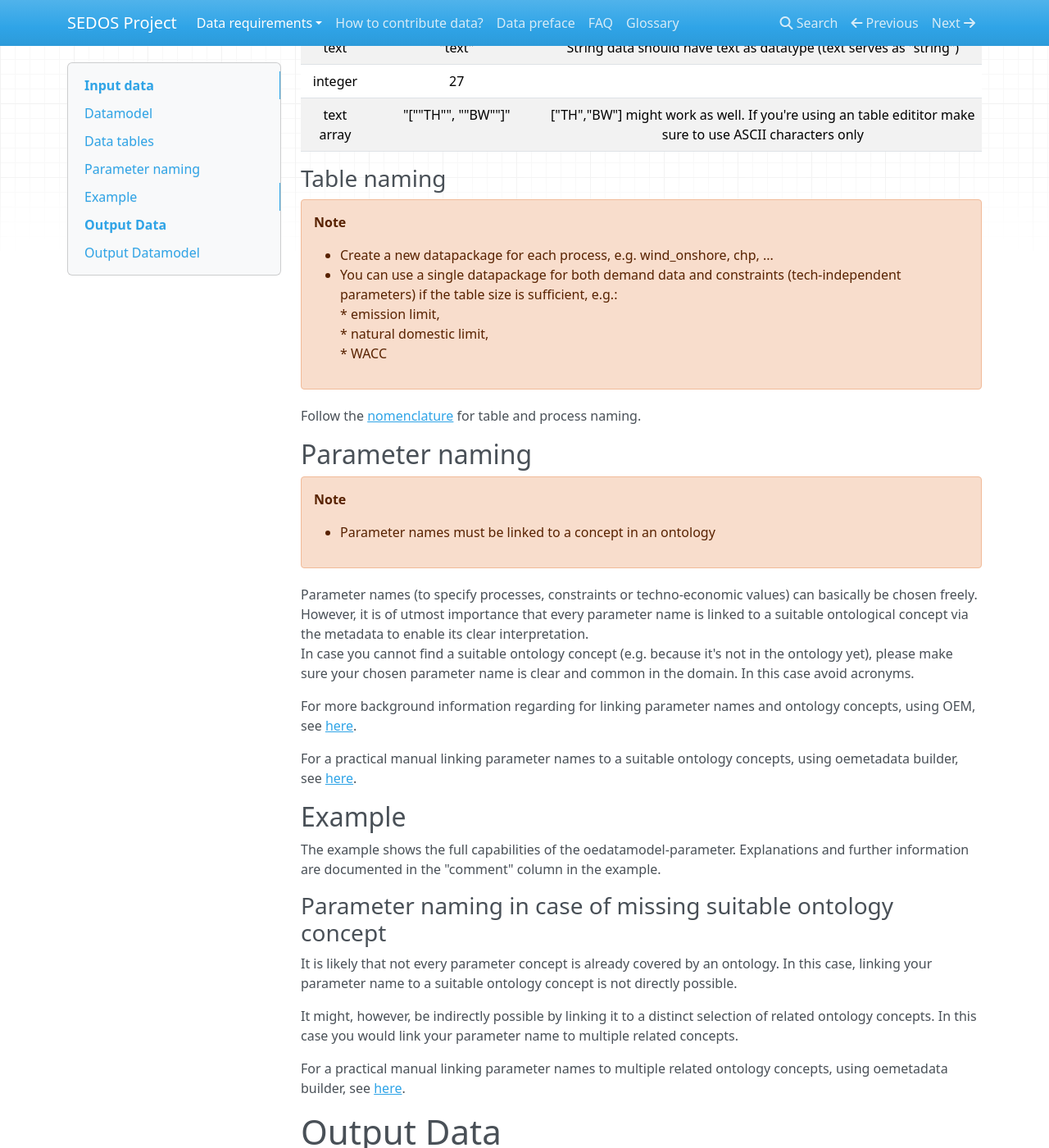
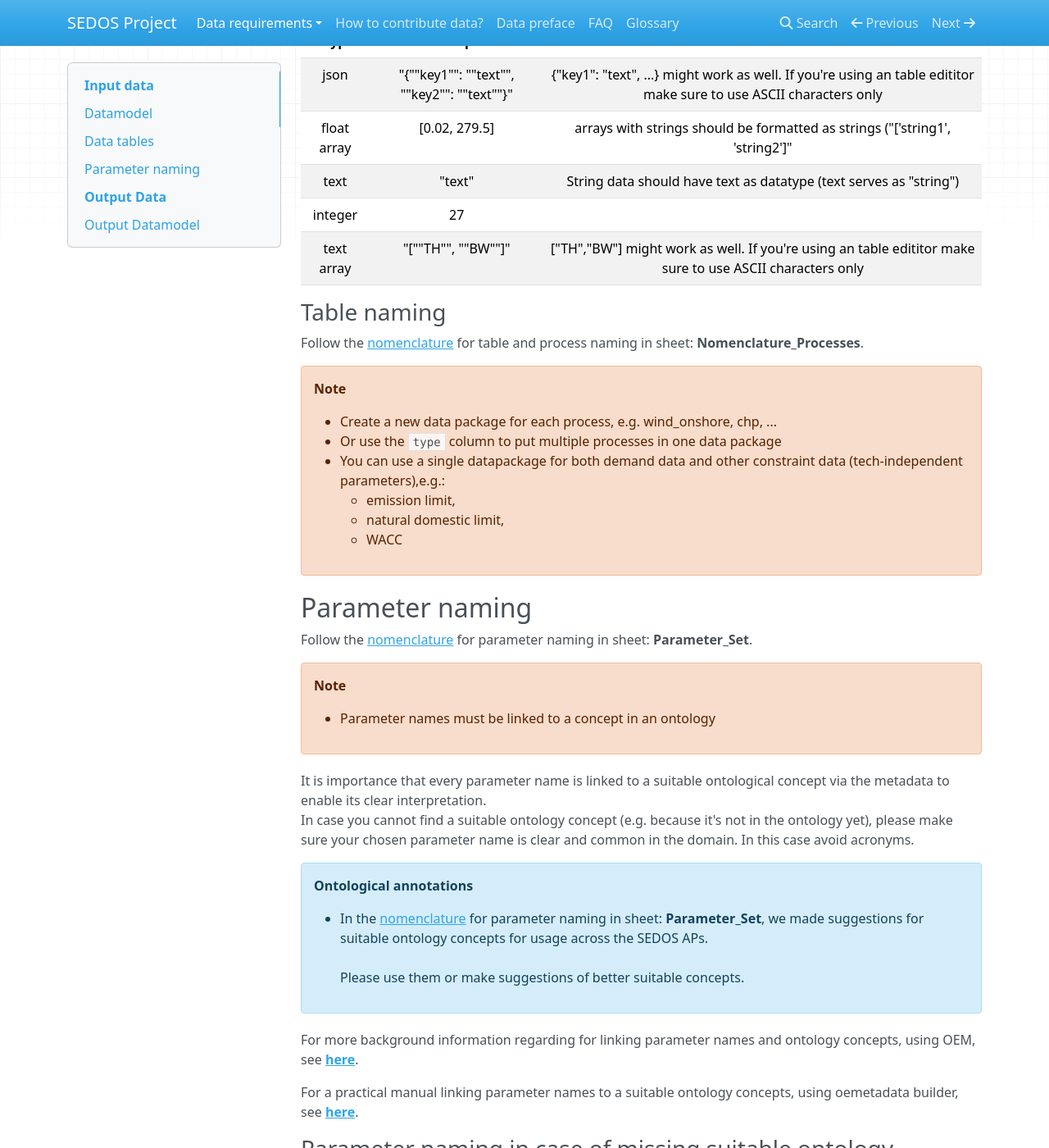
Before and after one commit to sedos-project/organization, an MkDocs documentation site: the page built from docs/data_requirements/input_data.md, in a window 1280 px wide and 1400 px high, scrolled down 4919 px. Shown: the whole window at 82% size. Built offline with MkDocs 1.6.1, drawn with Linux system fonts in a browser that asks for light colours; nearby versions of some CDN libraries; some of the changed text lies outside the part shown.

Commit message:
Update input_data.md

```diff
--- a/docs/data_requirements/input_data.md
+++ b/docs/data_requirements/input_data.md
@@ -1,6 +1,3 @@
-
-
-
 # Input data
 
 ## Datamodel
@@ -9,11 +6,11 @@
 be used to provide input data in SEDOS. This choice was made to allow ontological annotation of data. The data
 model consists of two table types: "[scalar](https://github.com/sedos-project/oedatamodel/blob/main/oedatamodel-parameter/oedatamodel-parameter-datapackage_scalar.csv)" and "[timeseries](https://github.com/sedos-project/oedatamodel/blob/main/oedatamodel-parameter/oedatamodel-parameter-datapackage_timeseries.csv)". Please choose the table type accordingly, depending on the data you want to upload:
 
-- Use scalar tables to provide parameters with no relation to a timeindex. To properly fill the table, read the
-  [scalar model column description](https://github.com/sedos-project/oedatamodel#scalar-description). Use the
+- Use scalar tables to provide parameters with no relation to a timeindex. <br>To properly fill the table, read the
+  [scalar model column description](https://github.com/sedos-project/oedatamodel#scalar-description). <br>Use the
   [example scalar package metadata](https://github.com/sedos-project/oedatamodel/blob/main/oedatamodel-parameter/datamodel_scalars.json) to write your own metadata
-  (see section [How to contribute data - 2. Create metadata](http://127.0.0.1:8000/data_requirements/overview/#2#create#metadata)
-- Use a timeseries table to provide parameters with relation to a timeindex. Use the [timeseries model column description](https://github.com/sedos-project/oedatamodel#timeseries-description) to make yourself familiar with the
+  (see section [How to contribute data - 2. Create metadata](../how_to_contribute_data.md#create-metadata)
+- Use a timeseries table to provide parameters with relation to a timeindex. <br>Use the [timeseries model column description](https://github.com/sedos-project/oedatamodel#timeseries-description) to make yourself familiar with the
   fields and add metadata to your tables using the [example timeseries package metadata](https://github.com/sedos-project/oedatamodel/blob/main/oedatamodel-parameter/datamodel_timeseries.json) as a reference.
 
 **Datamodel features**
@@ -26,43 +23,37 @@
 
 
 The input and output energy vectors of processes in SEDOS' reference energy system are defined in an external
-table on the BW Sync&Share, in the sheet [input_output](https://bwsyncandshare.kit.edu/f/2458081675).
+table on the BW Sync&Share, in the sheet [Parameter_Input-Output](https://bwsyncandshare.kit.edu/f/2458081675).
 
 For processes with multiple input and/or output energy vectors it might not clear to which energy vector a
 parameter column refers. Thus, the information has to be specified if needed.
 
 By `default`, **all** parameters of a process as assigned to all inputs and outputs of a process from the BW
-Sync&Share table, sheet [processes](https://bwsyncandshare.kit.edu/f/2458081675)
+Sync&Share table - sheet: [Process_Set](https://bwsyncandshare.kit.edu/f/2458081675)
 (the `default` does not appear in the input_output sheet, but is used in the backend of the data pipeline). <br>
 <br>
 If needed, the `default` can be overwritten, simply by assigning other input(s) and output(s) to a specific
-parameter of the process in the [input_output](https://bwsyncandshare.kit.edu/f/2458081675) sheet.
+parameter of the process in the [Parameter_Input-Output](https://bwsyncandshare.kit.edu/f/2458081675) sheet.
 
 !!! Note "input_output insertion conventions"
 
     * Enclose substituting inputs or outputs in squared brackets `[ ]`. E.g.
-
-      | parameter                              | process                       | input     | output                 |   |
-      |-------------------    ---------------------|-------------------------------|-----------|--------------------------------------------------|---|
-      |  parameter1   | process 1  |     [cane, honeymelon], heat, power      | [sugar, cinnamon], waste  |   |
+    * separate inputs or outputs with `,` (comma)
 
 
+**Example**
 
-    * separate inputs or outputs with `,` (comma) as in the input_output sheet below
-    *
+_Parameter_Input-Output_ sheet
 
-**Example** process: mob_road_mcar_ice_pass_diesel
+| parameter                              | process                        | input                              | output                                           |   |
+|----------------------------------------|--------------------------------|------------------------------------|--------------------------------------------------|---|
+| energy_conversion_efficiency_diesel    | mob_road_mcar_ice_pass_diesel  |                                    | [pkm_road_mcar_short_exo, pkm_road_mcar_long_ex] |   |
+| energy_conversion_efficiency_syndiesel | mob_road_mcar_ice_pass_diesel  |                                    | [pkm_road_mcar_short_exo, pkm_road_mcar_long_ex] |   |
+| emission_factor_diesel                 | mob_road_mcar_ice_pass_diesel  | diesel                             | CO2                                              |   |
+| emission_factor_syndiesel              | mob_road_mcar_ice_pass_diesel  | syndiesel                          | CO2                                              |   |
+| parameter1                             | process 1                      | [cane, honeymelon], heat, power    | [sugar, cinnamon], waste                         |   |
 
-input_output sheet
-
-| parameter                              | process                       | input     | output                                           |   |
-|----------------------------------------|-------------------------------|-----------|--------------------------------------------------|---|
-| energy_conversion_efficiency_diesel    | mob_road_mcar_ice_pass_diesel |           | [pkm_road_mcar_short_exo, pkm_road_mcar_long_ex] |   |
-| energy_conversion_efficiency_syndiesel | mob_road_mcar_ice_pass_diesel |           | [pkm_road_mcar_short_exo, pkm_road_mcar_long_ex] |   |
-| emission_factor_diesel                 | mob_road_mcar_ice_pass_diesel | diesel    | CO2                                              |   |
-| emission_factor_syndiesel              | mob_road_mcar_ice_pass_diesel | syndiesel | CO2                                              |   |
-
-In the [processes](https://bwsyncandshare.kit.edu/f/2458081675) sheet, the process is assigned to:
+In the [Process_Set](https://bwsyncandshare.kit.edu/f/2458081675) sheet, the process is assigned to:
 
 | Input                          | Process                       | Output                                                 |
 |--------------------------------|-------------------------------|--------------------------------------------------------|
@@ -74,11 +65,11 @@
 All other process parameters of _mob_road_mcar_ice_pass_diesel_, such as: _investment_cost, operational_life_time,
 mileage, occupancy_rate, market_share_ are assigned to the `default` inputs (diesel, syndiesel_ren, syndiesel_conv,
 biodiesel) and outputs (pkm_road_mcar_short_exo, pkm_road_mcar_long_exo, CO2) in the backend from the table sheet
-[processes](https://bwsyncandshare.kit.edu/f/2458081675).  <br>
+[Process_Set](https://bwsyncandshare.kit.edu/f/2458081675).  <br>
 
 It is for the data providers (WP4-8) to assess whether this is correct for each process with respect to the
 modelling.  <br>
-If the `default` is incorrect, the [input_output](https://bwsyncandshare.kit.edu/f/2458081675) sheet
+If the `default` is incorrect, the [Parameter_Input-Output](https://bwsyncandshare.kit.edu/f/2458081675) sheet
 should be used to specify process parameters' inputs and outputs accordingly.
 
 
@@ -155,29 +146,35 @@
 
 | id | region | year | type | capital_costs                            | lifetime                                 | bandwidth_type | version                                    | method | source | comment |
 |----|--------|------|------|------------------------------------------|------------------------------------------|----------------|--------------------------------------------|-------|--------|---------|
-| 3  | DE     | 2020 |      | 1                                        | 5                                        |                | **<span style="color:green"> v2 </span>**  |       |        |         |
-| 4  | DE     | 2025 |      | 1.5                                      | 6                                        |                | **<span style="color:green"> v2 </span>**  |       |        |         |
-| 5  | DE     | 2030 |      | **<span style="color:green"> 2 </span>** | **<span style="color:green"> 8 </span>** |                | **<span style="color:green"> v2 </span>**  |       |        |         |
+| 1  | DE     | 2020 |      | 1                                        | 5                                        |                | **<span style="color:green"> v2 </span>**  |       |        |         |
+| 2  | DE     | 2025 |      | 1.5                                      | 6                                        |                | **<span style="color:green"> v2 </span>**  |       |        |         |
+| 3  | DE     | 2030 |      | **<span style="color:green"> 2 </span>** | **<span style="color:green"> 8 </span>** |                | **<span style="color:green"> v2 </span>**  |       |        |         |
 
 **<span style="color:red"> v3 </span>**: **Updating a datapoint** (lifetime, row=8) requires a new version
 `v3`, including a copy the existing data from `v2` as version `v3`
 
 | id | region | year | type | capital_costs | lifetime| bandwidth_type | version                                    | method | source | comment |
 |----|--------|------|------|---------------|------------------------------------------|----------------|--------------------------------------------|-------|--------|---------|
-| 6  | DE     | 2020 |      | 1             | 5                                        |                | **<span style="color:red"> v3 </span>**    |       |        |         |
-| 7  | DE     | 2025 |      | 1.5           | 6                                        |                | **<span style="color:red"> v3 </span>**    |       |        |         |
-| 8  | DE     | 2030 |      | 2             | **<span style="color:red"> 15 </span>**  |                | **<span style="color:red"> v3 </span>**    |       |        |         |
+| 1  | DE     | 2020 |      | 1             | 5                                        |                | **<span style="color:red"> v3 </span>**    |       |        |         |
+| 2  | DE     | 2025 |      | 1.5           | 6                                        |                | **<span style="color:red"> v3 </span>**    |       |        |         |
+| 3  | DE     | 2030 |      | 2             | **<span style="color:red"> 15 </span>**  |                | **<span style="color:red"> v3 </span>**    |       |        |         |
 
 **<span style="color:orange"> v4 </span>**: **Updating a datapoint** (capital_costs, row=11) requires a new
 version `v4`, including a copy the existing data from `v3` as version `v4`
 
 | id | region | year | type | capital_costs                            | lifetime| bandwidth_type | version                                    | method | source | comment |
 |----|--------|------|------|------------------------------------------|------------------------------------------|----------------|--------------------------------------------|-------|--------|---------|
-| 9  | DE     | 2020 |      | 1                                        | 5                                        |                | **<span style="color:orange"> v4 </span>** |       |        |         |
-| 10 | DE     | 2025 |      | 1.5                                      | 6                                        |                | **<span style="color:orange"> v4 </span>** |       |        |         |
-| 11 | DE     | 2030 |      | **<span style="color:orange"> 4 </span>** | 15                                       |                | **<span style="color:orange"> v4 </span>** |       |        |         |
+| 1  | DE     | 2020 |      | 1                                        | 5                                        |                | **<span style="color:orange"> v4 </span>** |       |        |         |
+| 2  | DE     | 2025 |      | 1.5                                      | 6                                        |                | **<span style="color:orange"> v4 </span>** |       |        |         |
+| 3  | DE     | 2030 |      | **<span style="color:orange"> 4 </span>** | 15                                       |                | **<span style="color:orange"> v4 </span>** |       |        |         |
 
-Result on OEP:
+
+!!! Note "`id` column numbering"
+
+    If you check `Automatically increase IDs, if IDs are already present in table` in the OEDatamodel-api when
+    uploading the data, the id's will be updated automatically - as shown in the _Example result on OEP_ below.
+
+Example result on OEP:
 
 | id | region | year | type | capital_costs                              | lifetime| bandwidth_type | version                                    | method | source | comment |
 |----|--------|------|------|--------------------------------------------|------------------------------------------|----------------|--------------------------------------------|-------|--------|---------|
@@ -214,33 +211,43 @@
 
 ### Table naming
 
+Follow the [nomenclature](https://bwsyncandshare.kit.edu/f/2458081675) for table and process naming in sheet:
+**Nomenclature_Processes**.
+
 !!! warning "Note"
 
-    * Create a new datapackage for each process, e.g. wind_onshore, chp, ... <br>
-    * You can use a single datapackage for both demand data and constraints (tech-independent parameters) if the table size is sufficient, e.g.:<br> * emission limit,<br> * natural domestic limit,<br> * WACC
+    * Create a new data package for each process, e.g. wind_onshore, chp, ... <br>
+    * Or use the `type` column to put multiple processes in one data package
+    * You can use a single datapackage for both demand data and other constraint data (tech-independent parameters),e.g.:<br>
+        * emission limit,<br>
+        * natural domestic limit,<br>
+        * WACC
 
-Follow the [nomenclature](nomenclature.md) for table and process naming.
+
 
 ## Parameter naming
+
+Follow the [nomenclature](https://bwsyncandshare.kit.edu/f/2458081675) for parameter naming in sheet:
+**Parameter_Set**.
 
 !!! warning "Note"
 
     * Parameter names must be linked to a concept in an ontology
 
-Parameter names (to specify processes, constraints or techno-economic values) can basically be chosen freely.
-However, it is of utmost importance that every parameter name is linked to a suitable ontological concept via the metadata to enable its clear interpretation.
+It is importance that every parameter name is linked to a suitable ontological concept via the metadata to enable
+its clear interpretation.
 <br> In case you cannot find a suitable ontology concept (e.g. because it's not in the ontology yet), please make sure
-your chosen parameter name is clear and common in the domain. In this case avoid acronyms.
+your chosen parameter name is clear and common in the domain. In this case avoid acronyms. <br>
 
-For more background information regarding for linking parameter names and ontology concepts, using OEM, see [here](ontology.md#Ontological-annotation-of-data).
+!!! note "Ontological annotations"
 
-For a practical manual linking parameter names to a suitable ontology concepts, using oemetadata builder, see [here](ontology.md#Link-a-parameter-name-to-a-suitable-ontology-concept).
+    * In the [nomenclature](https://bwsyncandshare.kit.edu/f/2458081675) for parameter naming in sheet:
+    **Parameter_Set**, we made suggestions for suitable ontology concepts for usage across the SEDOS APs.
+    <br><br>Please use them or make suggestions of better suitable concepts.
 
-## Example
+For more background information regarding for linking parameter names and ontology concepts, using OEM, see [**here**](ontology.md#Ontological-annotation-of-data).
 
-The example shows the full capabilities of the oedatamodel-parameter. Explanations and further information are
-documented in the "comment" column in the example.
-
+For a practical manual linking parameter names to a suitable ontology concepts, using oemetadata builder, see [**here**](ontology.md#Link-a-parameter-name-to-a-suitable-ontology-concept).
 
 ### Parameter naming in case of missing suitable ontology concept
 
@@ -249,7 +256,7 @@
 It might, however, be indirectly possible by linking it to a distinct selection of related ontology concepts.
 In this case you would link your parameter name to multiple related concepts.
 
-For a practical manual linking parameter names to multiple related ontology concepts, using oemetadata builder, see [here](ontology.md#Link-a-parameter-name-to-multiple-related-ontology-concepts).
+For a practical manual linking parameter names to multiple related ontology concepts, using oemetadata builder, see [**here**](ontology.md#Link-a-parameter-name-to-multiple-related-ontology-concepts).
 
 # Output Data
 
```
Also changed, not shown: other parts of docs/data_requirements/input_data.md (+1 -1 lines).
